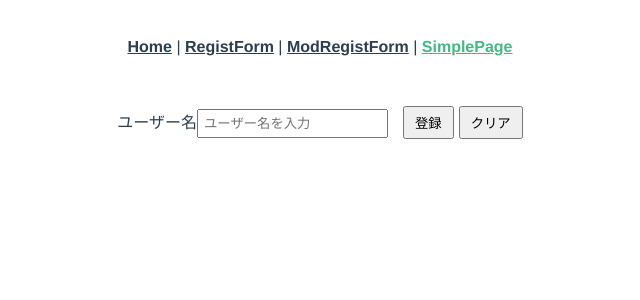
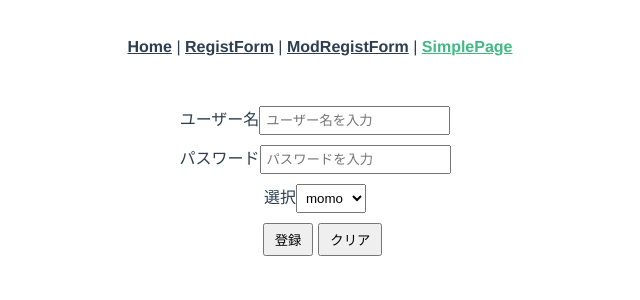
Before and after one commit to eng-k-ori/2.7-vue-app, a Vue app in the folder 2.7-app/: page /simple in a window 1280 px wide. Shown: the top 300 px of the page, without its empty margins (320-960 px from the left). Built offline with nearby package versions, Linux system fonts and the light colour scheme.

Commit message:
文字を赤色

```diff
--- a/2.7-app/src/components/simple/UserForm.vue
+++ b/2.7-app/src/components/simple/UserForm.vue
@@ -1,5 +1,6 @@
 <template>
   <form @submit.prevent="emitRegister">
+    <div>
       <label for="userName">ユーザー名</label>
       <input
         id="userName"
@@ -8,8 +9,28 @@
         placeholder="ユーザー名を入力"
         required
       />
+    </div>
+    <div>
+      <label for="password">パスワード</label>
+      <input
+        id="password"
+        type="password"
+        v-model="passwordProxy"
+        placeholder="パスワードを入力"
+        required
+      />
+    </div>
+    <div>
+      <label for="selection">選択</label>
+      <select id="selection" v-model="selectedValueProxy">
+        <option value="momo">momo</option>
+        <option value="koko">koko</option>
+      </select>
+    </div>
+    <div>
       <button type="submit">登録</button>
       <button type="button" @click="emitClear">クリア</button>
+    </div>
   </form>
 </template>
 
@@ -17,11 +38,17 @@
 import { defineProps, defineEmits, computed } from "vue";
 
 // 親から受け取るプロパティを定義
-const props = defineProps<{ modelValue: string }>();
+const props = defineProps<{
+  modelValue: string;
+  password: string;
+  selectedValue: string;
+}>();
 
-// 親コンポーネントにイベントを送信するためのemit関数を定義
+// 親にイベントを送信するためのemit関数を定義
 const emit = defineEmits<{
   (e: "update:modelValue", value: string): void;
+  (e: "update:password", value: string): void;
+  (e: "update:selectedValue", value: string): void;
   (e: "register"): void;
   (e: "clear"): void;
 }>();
@@ -32,8 +59,22 @@ const userNameProxy = computed({
   set: (value) => emit("update:modelValue", value),
 });
 
+const passwordProxy = computed({
+  get: () => props.password,
+  set: (value) => emit("update:password", value),
+});
+
+const selectedValueProxy = computed({
+  get: () => props.selectedValue,
+  set: (value) => emit("update:selectedValue", value),
+});
+
 // 登録ボタンのイベントをemitする関数
 function emitRegister() {
+  if (!passwordProxy.value.trim()) {
+    console.log("パスワードが必要です"); // デバッグ用ログ
+    return;
+  }
   emit("register");
   console.log("emitRegister発火"); // デバッグ用ログ
 }
@@ -50,7 +91,12 @@ form {
   margin-bottom: 10px;
 }
 
-input {
+div {
+  margin-bottom: 10px;
+}
+
+input,
+select {
   margin-right: 10px;
   padding: 5px;
 }
--- a/2.7-app/src/components/simple/UserList.vue
+++ b/2.7-app/src/components/simple/UserList.vue
@@ -1,7 +1,11 @@
 <template>
   <ul>
-    <li v-for="(user, index) in userInfos" :key="index">
-      {{ index + 1 }}: {{ user }}
+    <li
+      v-for="(user, index) in userInfos"
+      :key="index"
+      :class="{ 'red-text': user.selection === 'momo' }"
+    >
+      {{ index + 1 }}: <span>{{ user.name }}</span> - 選択: {{ user.selection }}
     </li>
   </ul>
 </template>
@@ -10,7 +14,7 @@
 import { defineProps } from "vue";
 
 // 親から受け取るuserInfosプロパティを定義
-defineProps<{ userInfos: Array<string> }>();
+defineProps<{ userInfos: Array<{ name: string; selection: string }> }>();
 </script>
 
 <style scoped>
@@ -25,4 +29,10 @@ li {
   padding: 5px;
   border-radius: 5px;
 }
+
+/* momoを選択したユーザーの名前に赤色を適用 */
+.red-text span {
+  color: red;
+  font-weight: bold;
+}
 </style>
--- a/2.7-app/src/pages/SimplePage.vue
+++ b/2.7-app/src/pages/SimplePage.vue
@@ -2,12 +2,15 @@
   <div>
     <UserForm
       :modelValue="userName"
+      :password="password"
+      :selectedValue="selectedValue"
       @update:modelValue="userName = $event"
+      @update:password="password = $event"
+      @update:selectedValue="selectedValue = $event"
       @register="registerUser"
       @clear="clearUserName"
     />
 
-    <!-- UserListを使用し、userListをpropsで渡す -->
     <UserList :userInfos="userList" />
   </div>
 </template>
@@ -17,16 +20,24 @@ import { ref } from "vue";
 import UserForm from "@/components/simple/UserForm.vue";
 import UserList from "@/components/simple/UserList.vue";
 
-// ユーザー名とユーザーリストを管理するref
+// ユーザー名、パスワード、選択値、ユーザーリストを管理するref
 const userName = ref<string>("");
-const userList = ref<Array<string>>([]);
+const password = ref<string>("");
+const selectedValue = ref<string>("momo");
+const userList = ref<Array<{ name: string; selection: string }>>([]);
 
 // 登録処理を行う関数
 function registerUser() {
   console.log("registerUser"); // デバッグ用ログ
-  if (userName.value.trim()) {
-    userList.value.push(userName.value.trim());
+  if (userName.value.trim() && password.value.trim()) {
+    userList.value.push({
+      name: userName.value.trim(),
+      selection: selectedValue.value,
+    });
     userName.value = "";
+    password.value = "";
+  } else {
+    console.log("ユーザー名とパスワードを入力してください");
   }
 }
 
@@ -34,6 +45,7 @@ function registerUser() {
 function clearUserName() {
   console.log("clearUserName"); // デバッグ用ログ
   userName.value = "";
+  password.value = "";
   userList.value = [];
 }
 </script>
@@ -43,59 +55,3 @@ div {
   padding: 20px;
 }
 </style>
-
-<!-- <template>
-  <div>
-    <UserForm
-      :modelValue="userName"
-      @update:modelValue="userName = $event"
-      @register="registerUser"
-      @clear="clearUserName"
-    />
-
-    <ul>
-      <li v-for="(user, index) in userList" :key="index">
-        {{ index + 1 }}: {{ user }}
-      </li>
-    </ul>
-  </div>
-</template>
-
-<script setup lang="ts">
-import { ref } from "vue";
-import UserForm from "@/components/simple/UserForm.vue";
-
-const userName = ref<string>("");
-const userList = ref<Array<string>>([]);
-
-function registerUser() {
-  console.log("registerUser");
-  if (userName.value.trim()) {
-    userList.value.push(userName.value.trim());
-    userName.value = "";
-  }
-}
-
-function clearUserName() {
-  console.log("clearUserName");
-  userName.value = "";
-}
-</script>
-
-<style scoped>
-ul {
-  list-style-type: none;
-  padding: 0;
-}
-
-li {
-  background-color: lightblue;
-  margin-bottom: 5px;
-  padding: 5px;
-  border-radius: 5px;
-}
-
-div {
-  padding: 20px;
-}
-</style> -->
```
Lines whose indentation alone changed are shown as unchanged.
